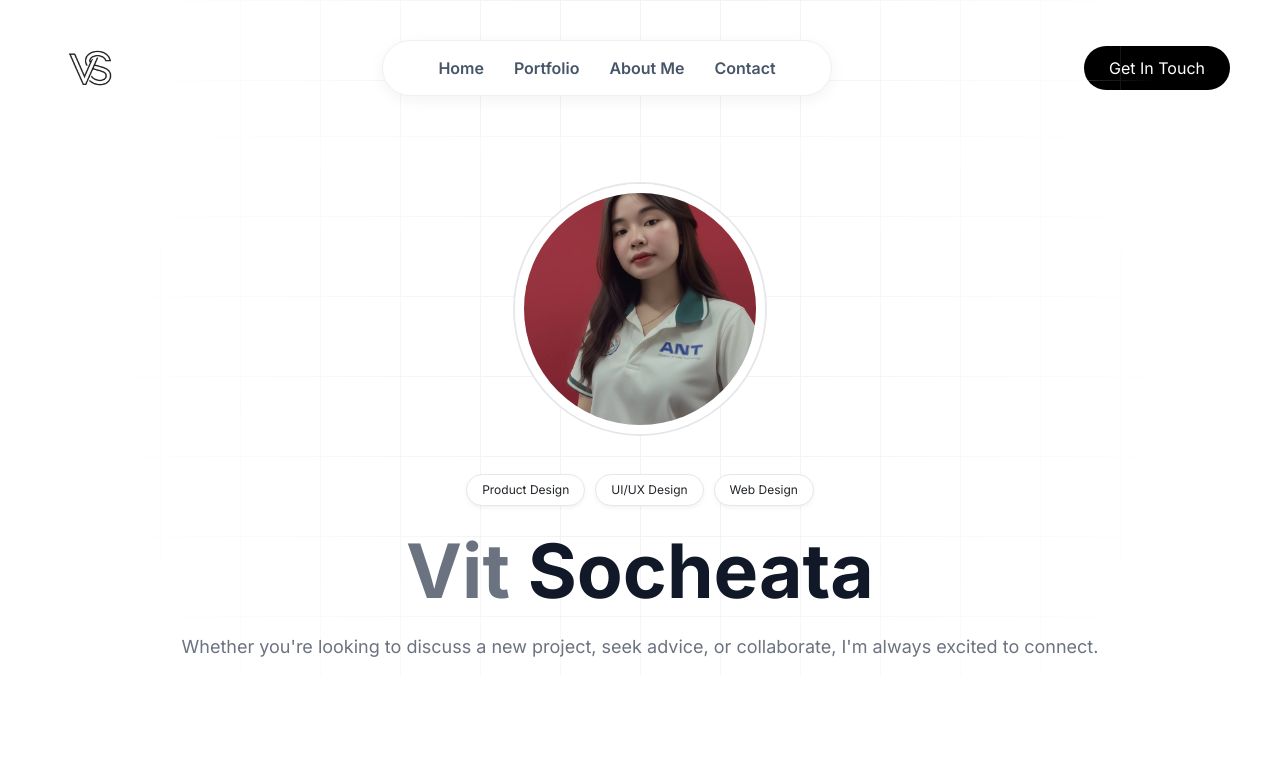
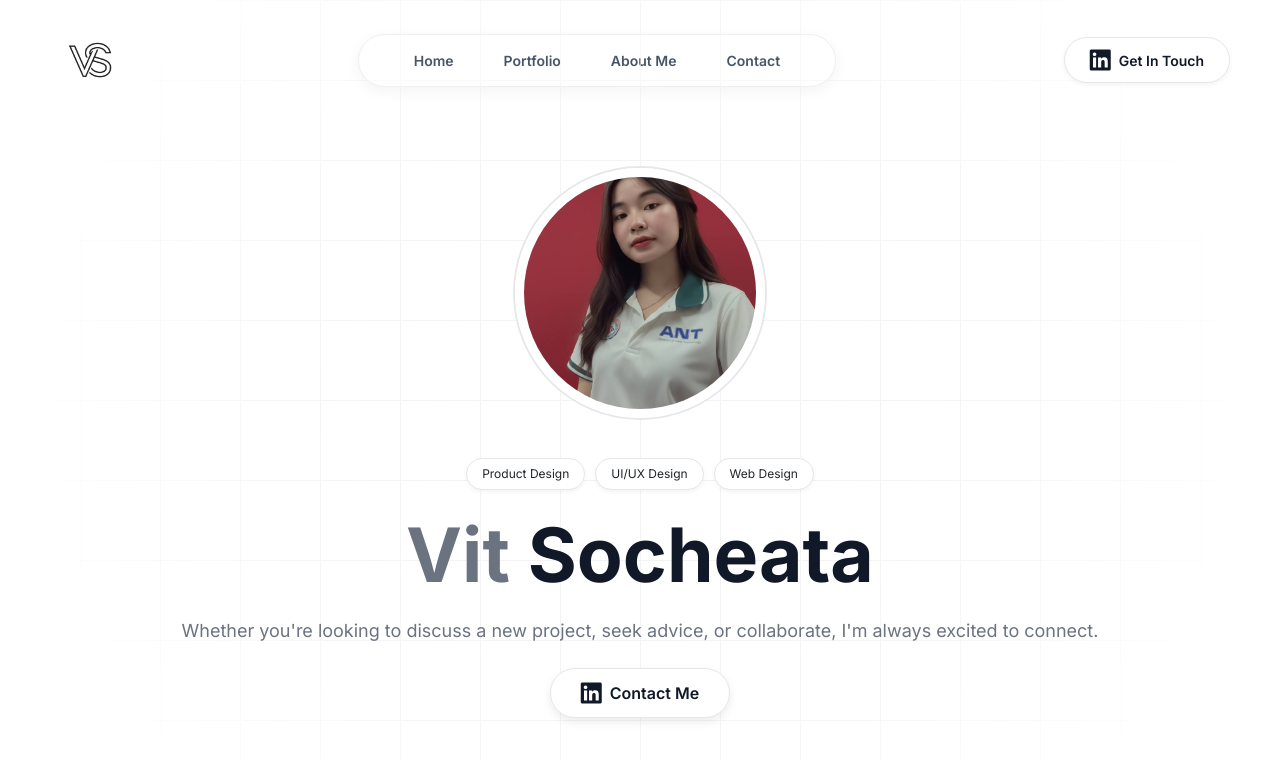
Before and after one commit to VitSocheata/SocheataVit-Portfolio, a Vue app: page / in a window 1280 px wide. Shown: the top 760 px of the page. Built offline with nearby package versions, Linux system fonts and the light colour scheme.

Commit message:
toggle button

```diff
--- a/index.html
+++ b/index.html
@@ -5,6 +5,7 @@
     <link rel="icon" href="/favicon.ico">
     <meta name="viewport" content="width=device-width, initial-scale=1.0">
     <title>Vite App</title>
+    <link rel="stylesheet" href="https://cdnjs.cloudflare.com/ajax/libs/font-awesome/6.4.0/css/all.min.css">
   </head>
   <body>
     <div id="app"></div>
--- a/src/assets/main.css
+++ b/src/assets/main.css
@@ -7,9 +7,8 @@ body {
 }
 
 .hero-container {
-  position: relative;
   background-color: #ffffff;
-  overflow: hidden;
+ overflow: visible;
 
 }
 .hero-container::before {
@@ -32,8 +31,15 @@ body {
 }
 .content {
   position: relative;
-  z-index: 1;
+  z-index: 0;
 }
+
+.btn-contact {
+  padding: 10px 20px;
+  font-size: 14px;
+  box-shadow: 0 2px 5px rgba(0,0,0,0.05);
+}
+
 .btn-contact, .btn-main-contact {
   background: #000;
   color: #fff;
@@ -42,3 +48,28 @@ body {
   border: none;
   cursor: pointer;
 }
+
+.btn-contact, .btn-contact-large {
+  display: inline-flex;
+  align-items: center;
+  gap: 8px;
+  background: #ffffff;
+  border: 1px solid #e5e7eb;
+  border-radius: 50px;
+  cursor: pointer;
+  transition: all 0.3s ease;
+  font-weight: 600;
+  color: #111827;
+}
+
+.btn-contact-large {
+  padding: 12px 30px;
+  font-size: 16px;
+  box-shadow: 0 4px 10px rgba(0,0,0,0.08);
+}
+
+.btn-contact:hover, .btn-contact-large:hover {
+  background: #f9fafb;
+  border-color: #d1d5db;
+  transform: translateY(-2px);
+}
--- a/src/components/home/HeroSection.vue
+++ b/src/components/home/HeroSection.vue
@@ -13,6 +13,11 @@
       <h1 class="name-title mt-3"><span>Vit</span> Socheata</h1>
       <p class="description">Whether you're looking to discuss a new project, seek advice, or collaborate, I'm always
         excited to connect.</p>
+      <div class="mt-4">
+        <button class="btn-contact-large">
+          <i class="fab fa-linkedin fs-4"></i> Contact Me
+        </button>
+      </div>
     </div>
   </div>
 </template>
@@ -58,7 +63,7 @@ import socheata from '@/assets/images/sct.jpg'
   line-height: 1.1;
   margin: 0;
   color: #111827;
-   margin-top: 20px;
+  margin-top: 20px;
 }
 
 .name-title span {
--- a/src/components/layout/Navbar.vue
+++ b/src/components/layout/Navbar.vue
@@ -4,18 +4,28 @@
       <div class="logo">
         <img :src="logo" alt="">
       </div>
-      <div class="nav-links">
+      <div class="menu-toggle" @click="toggleMenu">
+        <span></span><span></span><span></span>
+      </div>
+      <div class="nav-links" :class="{ 'active': isMenuOpen }">
         <a href="#">Home</a>
         <a href="#">Portfolio</a>
         <a href="#">About Me</a>
         <a href="#">Contact</a>
       </div>
-      <button class="btn-contact">Get In Touch</button>
+      <button class="btn-contact"><i class="fab fa-linkedin fs-4"></i>Get In Touch</button>
     </nav>
   </div>
 </template>
+
 <script setup>
+import { ref } from 'vue';
 import logo from '@/assets/images/download.png';
+const isMenuOpen = ref(false);
+const toggleMenu = () => {
+  isMenuOpen.value = !isMenuOpen.value;
+  console.log("តម្លៃបច្ចុប្បន្នគឺ:", isMenuOpen.value);
+};
 </script>
 
 <style scoped>
@@ -25,24 +35,31 @@ import logo from '@/assets/images/download.png';
   justify-content: space-between;
   align-items: center;
   padding: 20px 50px;
+  position: relative !important;
+  min-height: 80px;
 }
-.nav-links{
-  background: #ffffff;
+.nav-links {
+  display: flex;
+  align-items: center;
+  gap: 20px;
+  background: #fff;
   border-radius: 50px;
   padding: 15px 40px;
   border: 1px solid #f0f0f0;
-  margin: 20px auto;
-  align-items: center;
-  box-shadow: 0 4px 15px rgba(0, 0, 0, 0.05);
-  display: inline-flex;
-  z-index: 1;
+  box-shadow: 0 4px 15px rgba(0,0,0,.05);
+}
+
+
+.menu-toggle {
+  display: none;
 }
 .nav-links a {
   margin: 0 15px;
   text-decoration: none;
   color: #475569;
   font-weight: 600;
-  transition: color 0.3s ease
+  transition: color 0.3s ease;
+  font-size: 14px;
 }
 .nav-links a:hover {
   color: #000000;
@@ -50,4 +67,59 @@ import logo from '@/assets/images/download.png';
 .logo img{
   width: 80px;
 }
+
+.btn-contact{
+  font-size: 14px;
+}
+@media (max-width: 768px) {
+
+  .navbar-custom {
+    padding: 15px 20px;
+  }
+
+  .menu-toggle {
+    display: flex;
+    flex-direction: column;
+    gap: 5px;
+    cursor: pointer;
+  }
+
+  .menu-toggle span {
+    width: 25px;
+    height: 3px;
+    background: #333;
+    border-radius: 2px;
+  }
+
+  .btn-contact {
+    display: none;
+  }
+
+  .nav-links {
+    position: absolute;
+    top: 40%;
+    left: 530px;
+    right: 60px;
+    display: none;
+    flex-direction: column;
+    align-items: flex-start;
+    padding: 20px;
+    border-radius: 15px;
+    background: white;
+    box-shadow: 0 10px 25px rgba(0,0,0,.15);
+    z-index: 999;
+    gap: 0px;
+  }
+
+  .nav-links.active {
+    display: flex;
+  }
+
+  .nav-links a {
+    width: 100%;
+    padding: 12px 0;
+    margin: 0;
+  }
+}
+
 </style>
```
